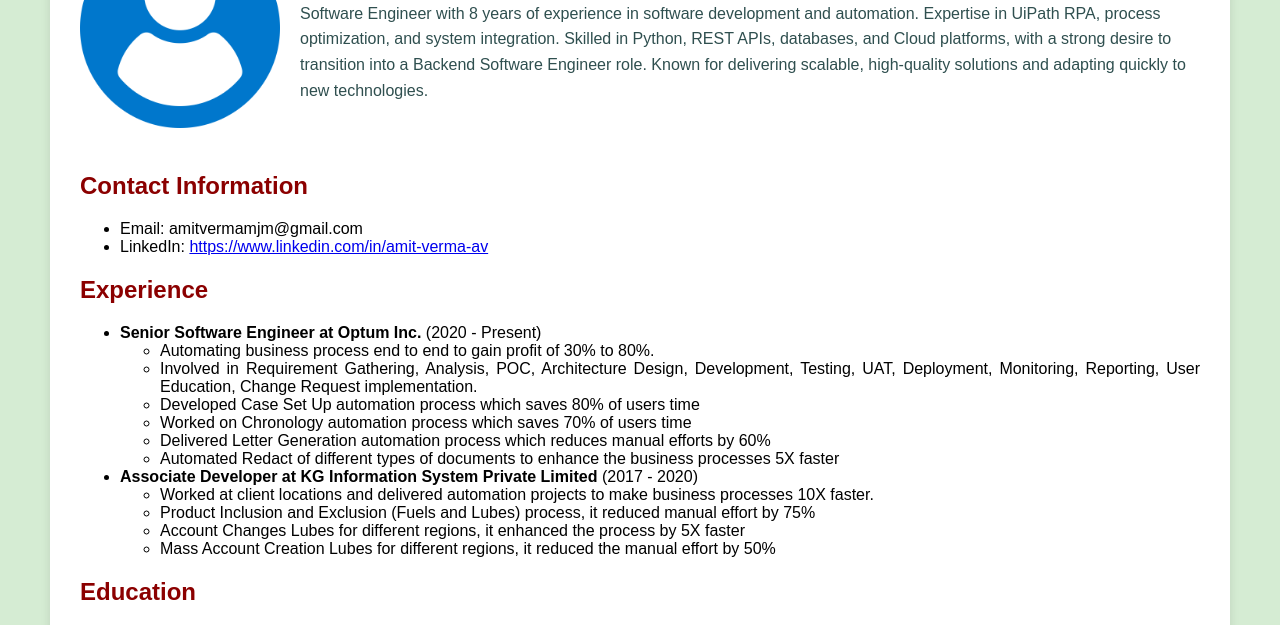
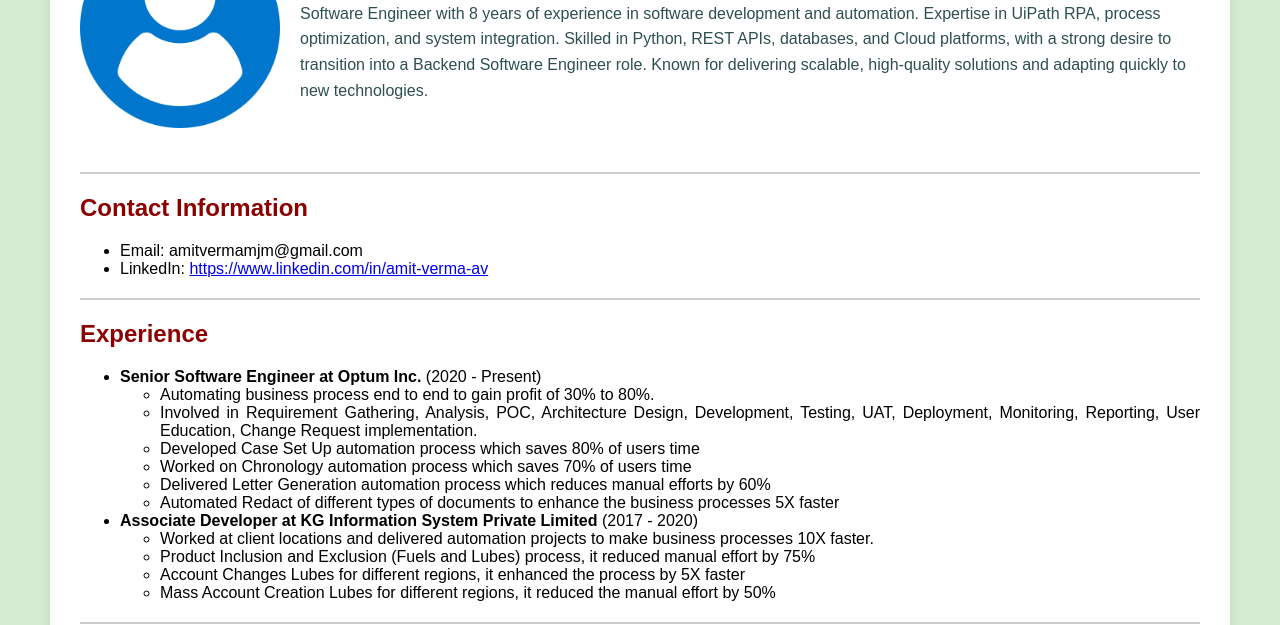
Before and after one commit to amitvermamjm/MyProfile, a plain HTML site: page index.html in a window 1280 px wide. Shown: the part 172-797 px from the top of the page. Drawn offline with Linux system fonts and the light colour scheme.

Commit message:
added border

```diff
--- a/index.html
+++ b/index.html
@@ -28,6 +28,7 @@
             </div>
         </div>
 
+        <hr class="divider">
         <h2>Contact Information</h2>
         <ul>
             <li>Email: amitvermamjm@gmail.com</li>
@@ -35,6 +36,8 @@
                     target="_blank">https://www.linkedin.com/in/amit-verma-av</a>
             </li>
         </ul>
+        <hr class="divider">
+
         <h2>Experience</h2>
         <ul>
             <li><strong>Senior Software Engineer at Optum Inc.</strong> (2020 - Present)
@@ -59,6 +62,8 @@
                 </ul>
             </li>
         </ul>
+
+        <hr class="divider">
         <h2>Education</h2>
         <ul>
             <li><strong>Bachelor of Technology and Master of Technology in Electrical and Electronics
@@ -68,6 +73,8 @@
                 </ul>
             </li>
         </ul>
+
+        <hr class="divider">
         <h2>Technical Skills</h2>
         <h3>Programming Languages</h3>
         <ul class="list-container">
@@ -142,9 +149,11 @@
             <li class="item">Google Gemini</li>
         </ul>
 
+        <hr class="divider">
         <h2>Languages</h2>
         <p>English, Hindi</p>
 
+        <hr class="divider">
         <h2>Hobbies</h2>
         <p>In my free time, I like to enjoy photography, and exploring new technologies.</p>
     </div>
--- a/styles.css
+++ b/styles.css
@@ -23,6 +23,12 @@ body{
     text-align: left;
     margin-bottom: 20px;
     color: navy;
+}
+
+.divider {
+  border: none;
+  border-top: 2px solid #ccc;
+  margin: 20px 0;
 }
 
 h2 {
```
